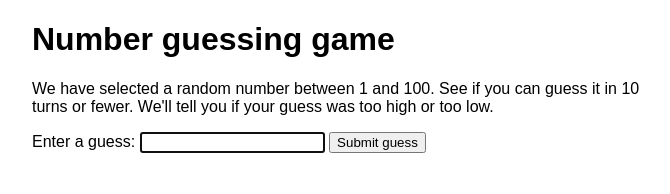
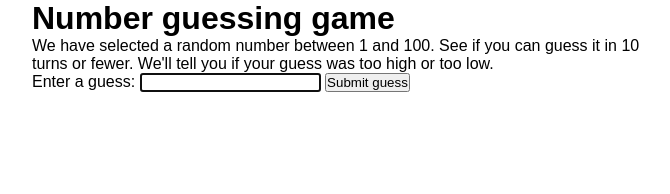
Before and after one commit to oliverlcsmith/Number-Guessing-Game, a plain HTML site: page index.html in a window 1280 px wide. Shown: the whole page, without its empty margins (288-958 px from the left). Drawn offline with Linux system fonts and the light colour scheme.

Commit message:
added CSS page

```diff
--- a/index.html
+++ b/index.html
@@ -3,22 +3,7 @@
   <head>
     <meta charset="utf-8" />
     <title>Number Guessing Game</title>
-    <!-- <script src="main.js" defer></script> -->
-    <style>
-      html {
-        font-family: sans-serif;
-      }
-      body {
-        width: 50%;
-        max-width: 800px;
-        min-width: 480px;
-        margin: 0 auto;
-      }
-      .lastResult {
-        color: white;
-        padding: 3px;
-      }
-    </style>
+    <link rel="stylesheet" href="styles.css" />
     <script src="main.js" defer></script>
   </head>
 
--- /dev/null
+++ b/styles.css
@@ -0,0 +1,20 @@
+* {
+  margin: 0;
+  padding: 0;
+  box-sizing: border-box;
+}
+
+html {
+  font-family: sans-serif;
+}
+
+body {
+  width: 50%;
+  max-width: 800px;
+  min-width: 480px;
+  margin: 0 auto;
+}
+.lastResult {
+  color: white;
+  padding: 3px;
+}
```
